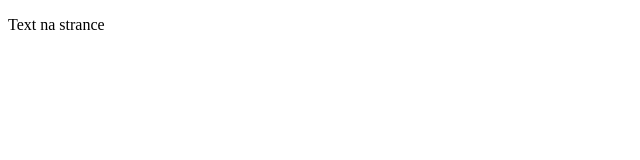
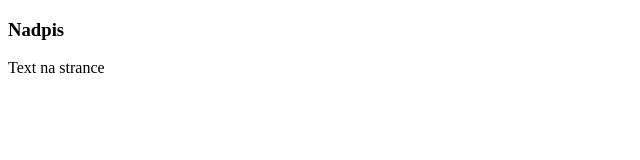
Before and after one commit to TomasTomicek/mujgit, a plain HTML site: page index.html in a window 1280 px wide. Shown: the whole page, without its empty margins (0-640 px from the left). Drawn offline with Linux system fonts and the light colour scheme.

Commit message:
Pridan napis
Vytvoření nového projektu a přidání HTML souboru index.html, který
obsahuje základní HTML kód stránky..

```diff
--- a/index.html
+++ b/index.html
@@ -5,6 +5,7 @@
 
 </head>
 <body>
+	<h3>Nadpis</h3>
 	<p>Text na strance</p>
 </body>
 </html>
```
